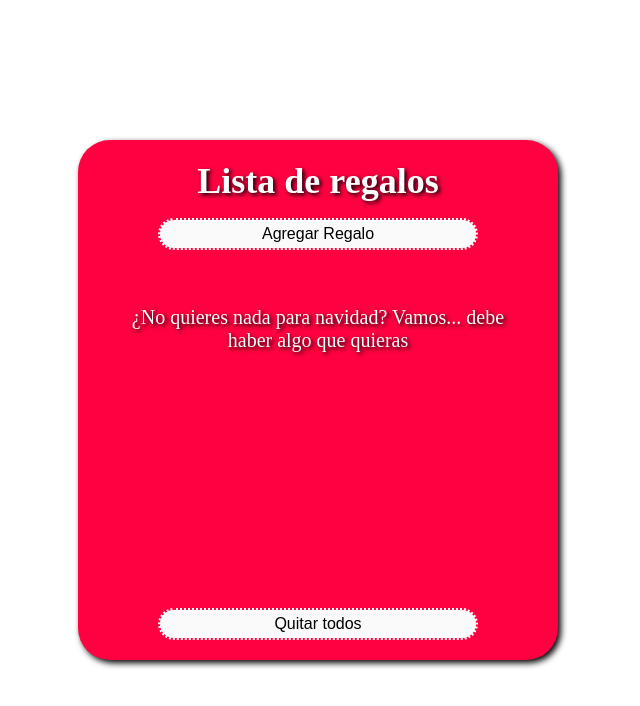
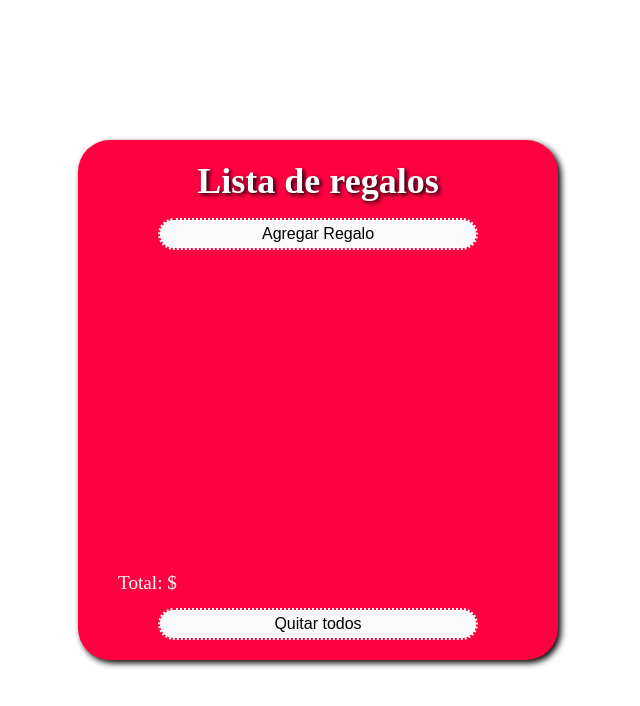
Before and after one commit to ferutizi/adviency-2022, a React (Create React App) app: page / in a window 1280 px wide. Shown: the top 706 px of the page, without its empty margins (322-962 px from the left). Built offline with nearby package versions, Linux system fonts and the light colour scheme.

Commit message:
Día 18: Mostrando el precio total de gifts

```diff
--- a/src/App.js
+++ b/src/App.js
@@ -9,6 +9,7 @@ function App() {
   const [modal, setModal] = useState(false);
   const [editMode, setEditMode] = useState(false);
   const [editGift, setEditGift] = useState({});
+  const [totalPrice, setTotalPrice] = useState(0);
 
   return (
     <>
@@ -22,6 +23,8 @@ function App() {
             setModal={setModal}
             setEditMode={setEditMode}
             setEditGift={setEditGift}
+            totalPrice={totalPrice}
+            setTotalPrice={setTotalPrice}
           />
         </div>
         <div>
@@ -36,7 +39,10 @@ function App() {
             setEditGift={setEditGift}
           />
         </div>
-        <button type='button' onClick={() => setGifts([])} className='gift__button'>Quitar todos</button>
+        <div className='gift__footer'>
+          <div className='gift__total'>Total: ${totalPrice === 0 ? null : totalPrice}</div>
+          <button type='button' onClick={() => setGifts([])} className='gift__button'>Quitar todos</button>
+        </div>
       </div>
     </>
   );
--- a/src/components/Gifts.jsx
+++ b/src/components/Gifts.jsx
@@ -1,6 +1,7 @@
+import { useEffect } from 'react';
 import './Gifts.scss';
 
-const Gifts = ({ gifts, setGifts, setModal, setEditMode, setEditGift }) => {
+const Gifts = ({ gifts, setGifts, setModal, setEditMode, setEditGift, totalPrice, setTotalPrice }) => {
     const defaultImg = 'https://w7.pngwing.com/pngs/627/370/png-transparent-christmas-gift-gifts-to-send-non-stop-miscellaneous-ribbon-wedding.png';
 
     const giftApi = async () => {
@@ -16,14 +17,6 @@ const Gifts = ({ gifts, setGifts, setModal, setEditMode, setEditGift }) => {
 /*     useEffect(() => {
       giftApi();
     }, [gifts]); */
-
-
-    const initial = {
-        name: '',
-        count: 1,
-        addressee: '',
-        url: ''
-    }
 
     const editThisGift = (gift) => {
         setModal(true);
@@ -50,9 +43,13 @@ const Gifts = ({ gifts, setGifts, setModal, setEditMode, setEditGift }) => {
         setGifts(newGifts);
     }
 
+    useEffect(() => {
+        setTotalPrice(gifts.reduce((acc, e) => acc + (e.price * e.count), 0));
+    }, [gifts, setTotalPrice])
+
     return(
         <div className='gift__list items'>
-            {gifts != '' ?
+            {gifts !== '' ?
                 gifts.map(item =>
                     <div key={item.name} className='items__container'>
                         <div className='items__flex'>
--- a/src/index.scss
+++ b/src/index.scss
@@ -27,6 +27,15 @@ html {
         color: white;
         @include textShadow(2px, 1)
     }
+    &footer{
+        display: flex;
+        flex-direction: column;
+    }
+    &total {
+        color: $secondary;
+        font-size: 1.2em;
+        margin-bottom: 0.75em;
+    }
 }
 
 @media (max-width: 468px) {
```
